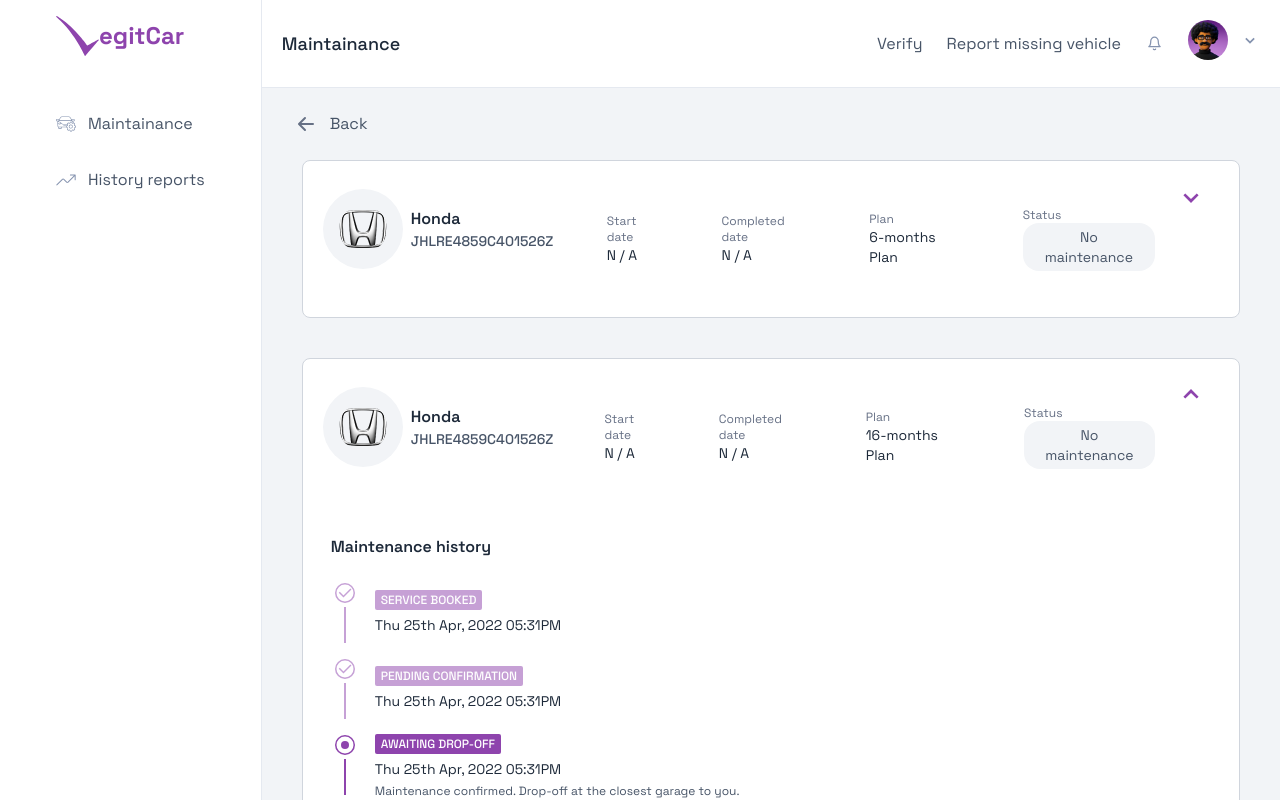
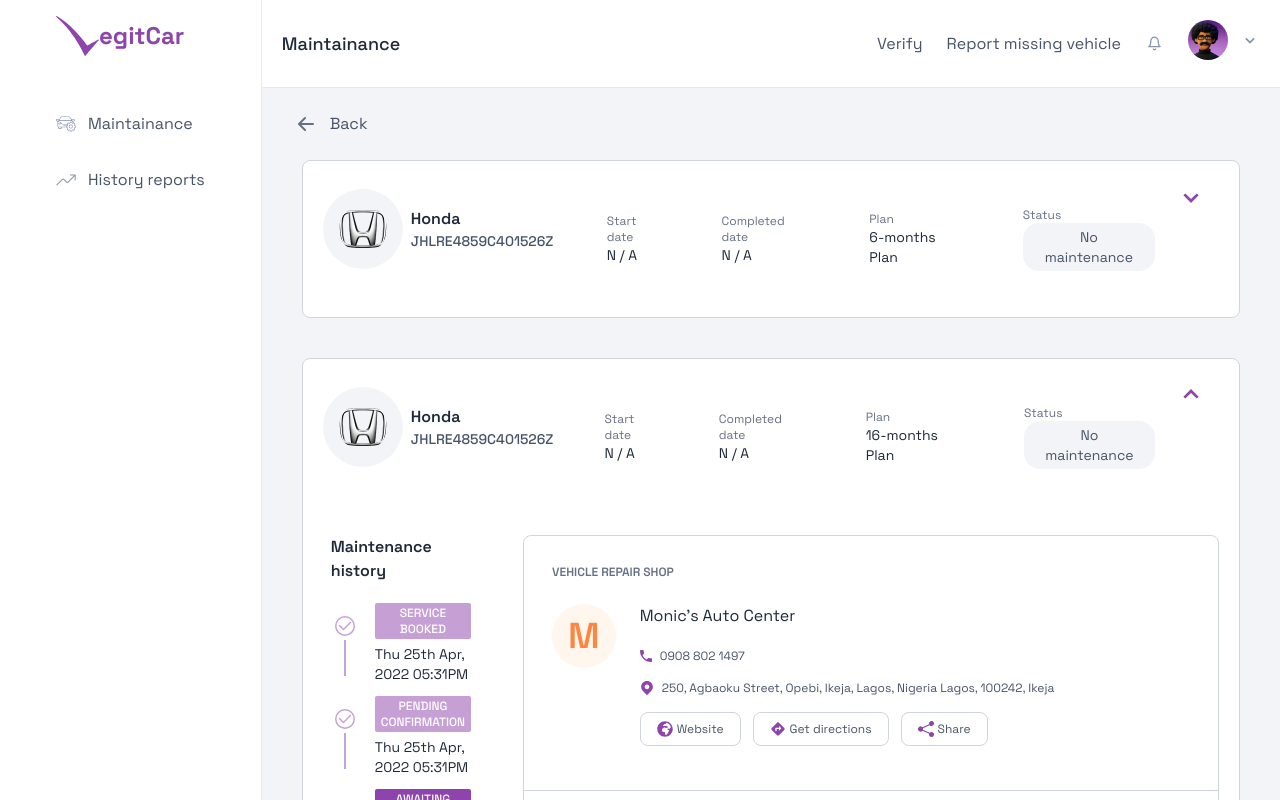
Before and after one commit to ntamiegbe/legitcar-next, a Next.js app: page /vehicle/1 in a window 1280 px wide. Both pictures are taken after a click on the icon 1191 px from the left and 395 px from the top of the page. Shown: the top 800 px of the page. Built offline with nearby package versions, Linux system fonts and the light colour scheme.

Commit message:
Commit: changes

```diff
--- a/src/components/VehicleDetails.js
+++ b/src/components/VehicleDetails.js
@@ -79,7 +79,7 @@ const VehicleDetails = ({ carMake, VIN, startDate, completeDate, plan, status, r
                                 <p className='text-secondaryText font-medium text-sm'>{VIN}</p>
                             </div>
                         </div>
-                        <div className="flex justify-end flex-1 px-3 md:absolute top-0 right-0 m-5">
+                        <div className="flex justify-end px-3 md:absolute top-0 right-0 m-5">
                             {isCarDetailsOpen ? <BiChevronUp className='h-8 w-8 text-brand cursor-pointer' onClick={handleOpenCarDetailsModal} /> : <BiChevronDown className='h-8 w-8 text-brand cursor-pointer' onClick={handleOpenCarDetailsModal} />}
                         </div>
                     </div>
@@ -102,14 +102,14 @@ const VehicleDetails = ({ carMake, VIN, startDate, completeDate, plan, status, r
                 </div>
                 {isCarDetailsOpen && (
                     <div className='lg:flex flex-row-reverse'>
-                        {/* <div className="m-5 mb-20 border border-stroke rounded-lg">
+                        <div className="m-5 mb-20 border border-stroke rounded-lg">
                             <div className="border-t border-stroke p-7 lg:border-t-0">
                                 <h2 className='text-grayTable text-xs font-semibold mb-6'>VEHICLE REPAIR SHOP</h2>
-                                <div className="flex justify-between lg:justify-start items-start">
+                                <div className="flex justify-between space-x-2 lg:justify-start items-start">
                                     <div className="bg-orangeOverlay rounded-full px-4 py-3 flex items-center justify-center">
                                         <p className='text-orange text-center font-semibold text-4xl'>M</p>
                                     </div>
-                                    <div className="px-4 flex-1">
+                                    <div className="w-[24rem] lg:w-auto px-4">
                                         <p className='text-start text-primary text-base font-normal mb-5'>{repairShop}</p>
                                         <div className="flex items-center space-x-2 mb-4">
                                             <svg width="12" height="12" viewBox="0 0 12 12" fill="none" xmlns="http://www.w3.org/2000/svg">
@@ -148,15 +148,12 @@ const VehicleDetails = ({ carMake, VIN, startDate, completeDate, plan, status, r
                                 </div>
                                 <p className='text-primary text-sm'>{repairs}</p>
                             </div>
-                        </div> */}
+                        </div>
 
                         <div className="border-t border-stroke md:border-none px-7 py-5 lg:flex-1">
                             <h2 className='text-primary font-semibold text-base mb-4'>Maintenance history</h2>
                             {maintenanceData.map((maintenance) => (
-                                <div
-                                    key={maintenance.id}
-                                    className="p-1"
-                                >
+                                <div key={maintenance.id} className="p-1">
                                     <div className="flex items-center">
                                         {maintenance.completed ? (
                                             <div className='flex flex-col items-center space-y-1 mr-5 my-1'>
```
